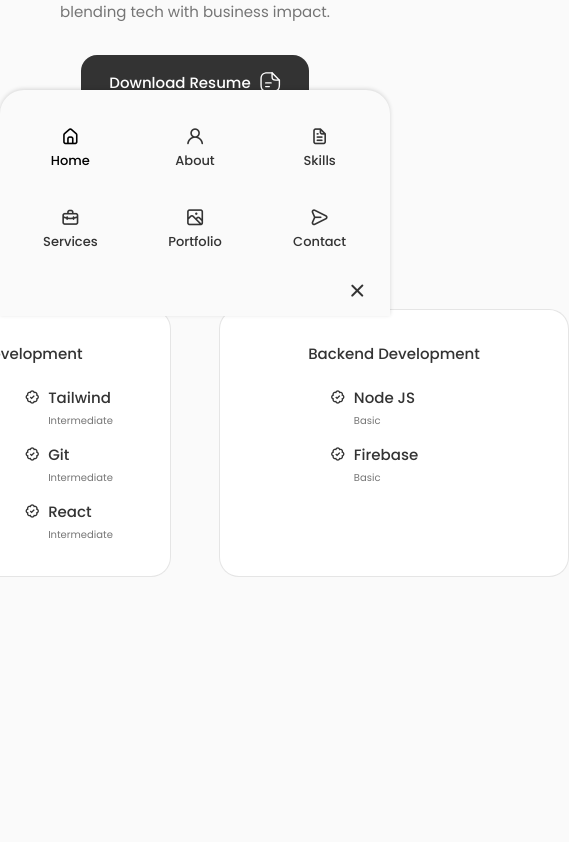
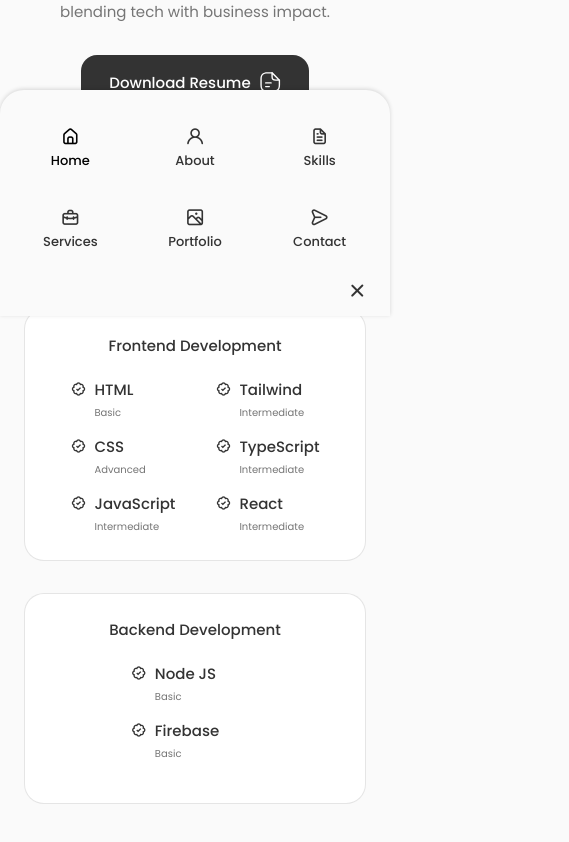
Before and after one commit to abhishekpandey-001/Portfolio, a React (Vite) app: page / in a window 390 px wide. Shown: the part 1372-2214 px from the top of the page, 569 px wide, since content can reach past the window. Before the commit the page ends 2061 px from the top, so only its background shows below. Built offline with nearby package versions, Linux system fonts and the light colour scheme.

Commit message:
Finished the skills section

```diff
--- a/src/Components/skills/Frontend.jsx
+++ b/src/Components/skills/Frontend.jsx
@@ -51,7 +51,7 @@
                         <i className='bx  bx-badge-check'></i>
 
                         <div>
-                            <h3 className="skills__name">Git</h3>
+                            <h3 className="skills__name">TypeScript</h3>
                             <span className="skills__level">Intermediate</span>
                         </div>
                     </div>
--- a/src/Components/skills/skills.css
+++ b/src/Components/skills/skills.css
@@ -53,3 +53,36 @@
 .skills__level {
     font-size: var(--tiny-font-size);
 }
+
+
+/*=============== BREAKPOINTS ===============*/
+/* For large devices */
+@media screen and (max-width: 992px) {
+    .skills__container {
+        grid-template-columns: max-content;
+        row-gap: 2rem;
+    }
+}
+
+/* For medium devices */
+
+@media screen and (max-width: 576px) {
+    .skills__container {
+        grid-template-columns: 1fr;
+    }
+
+    .skills__content {
+        padding: 1.5rem;
+    }
+}
+
+/* For small devices */
+@media screen and (max-width: 350px) {
+    .skills__box {
+        column-gap: 1.25rem;
+    }
+
+    .skills__name {
+        font-size: var(--small-font-size);
+    }
+}
```
